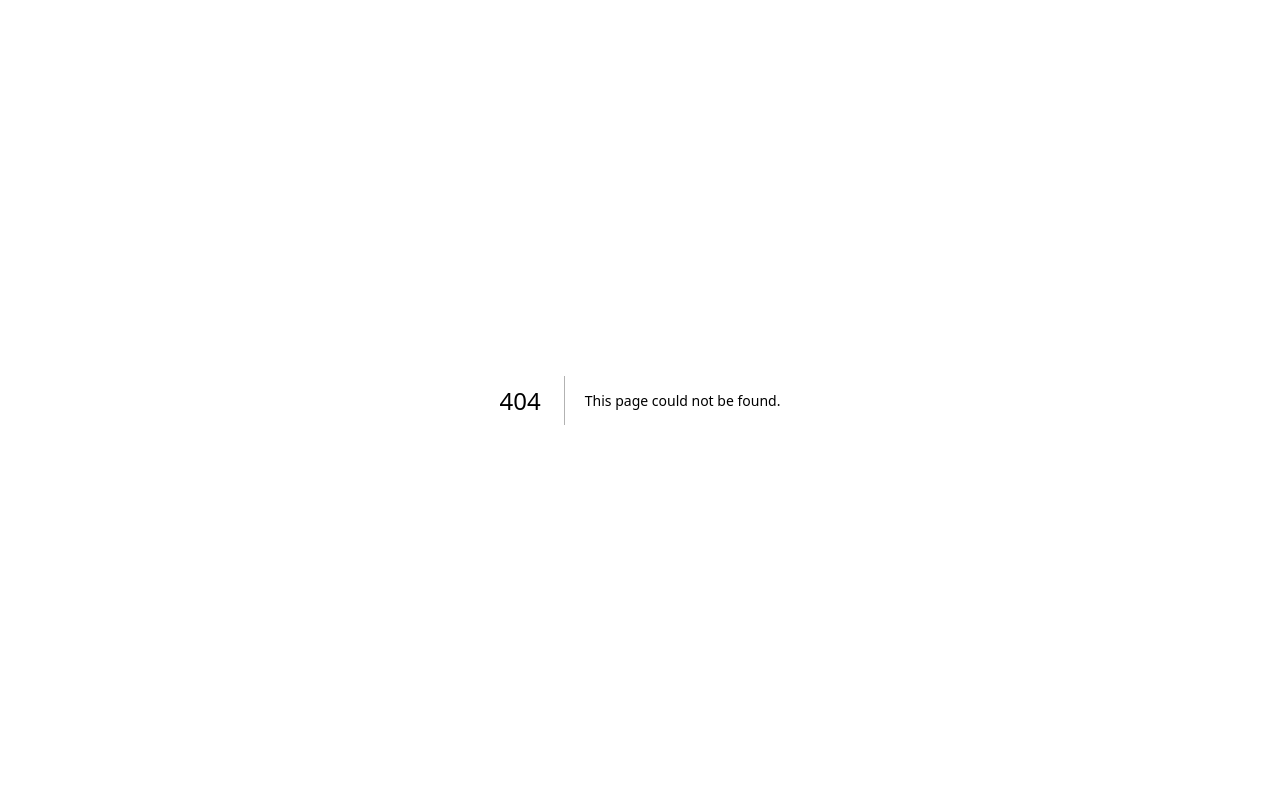
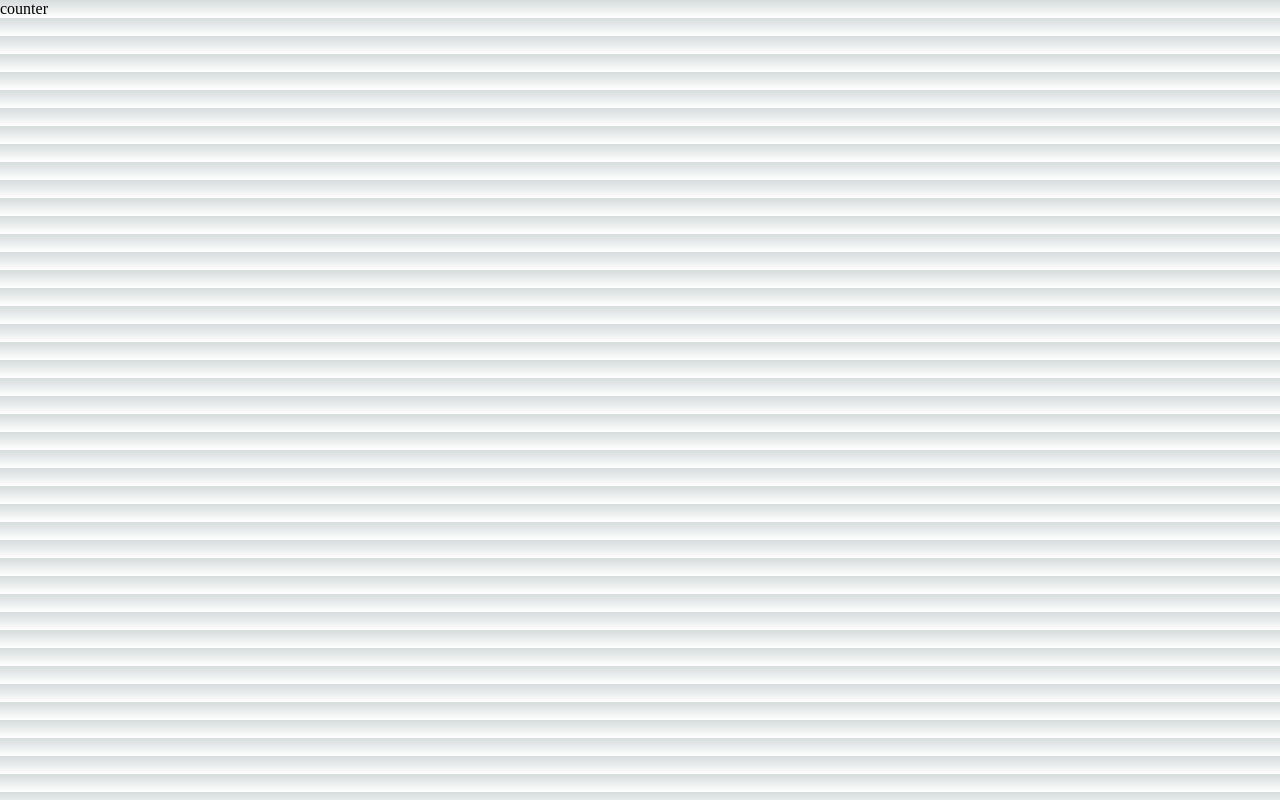
Before and after one commit to rohan28107/ga-next1-app, a Next.js app: page /counter in a window 1280 px wide. Before the commit this address had no page. Built offline with nearby package versions, Linux system fonts and the light colour scheme.

Commit message:
deploy 2

```diff
--- /dev/null
+++ b/pages/counter.jsx
@@ -0,0 +1,9 @@
+import React from 'react'
+
+const counter = () => {
+  return (
+    <div>counter</div>
+  )
+}
+
+export default counter
```
